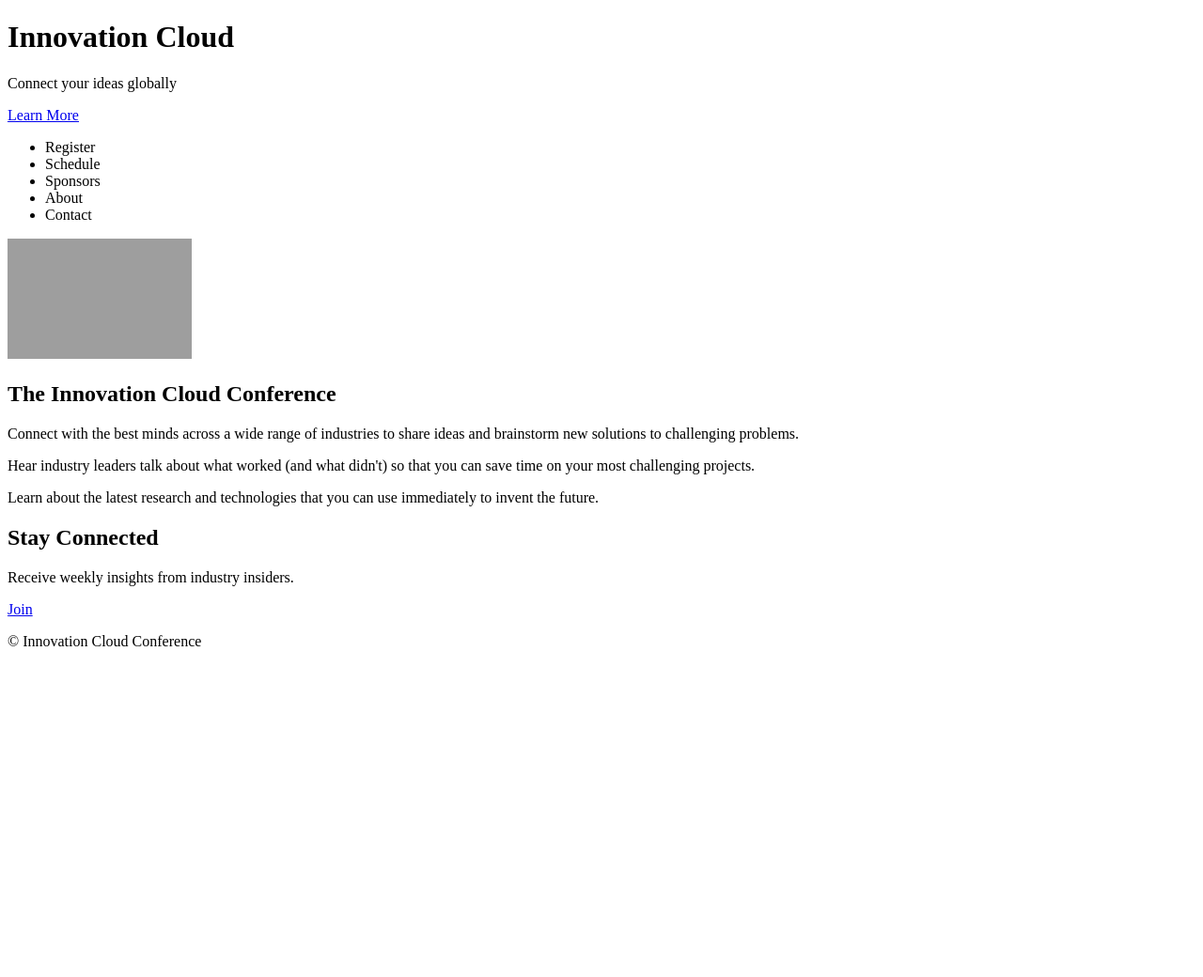
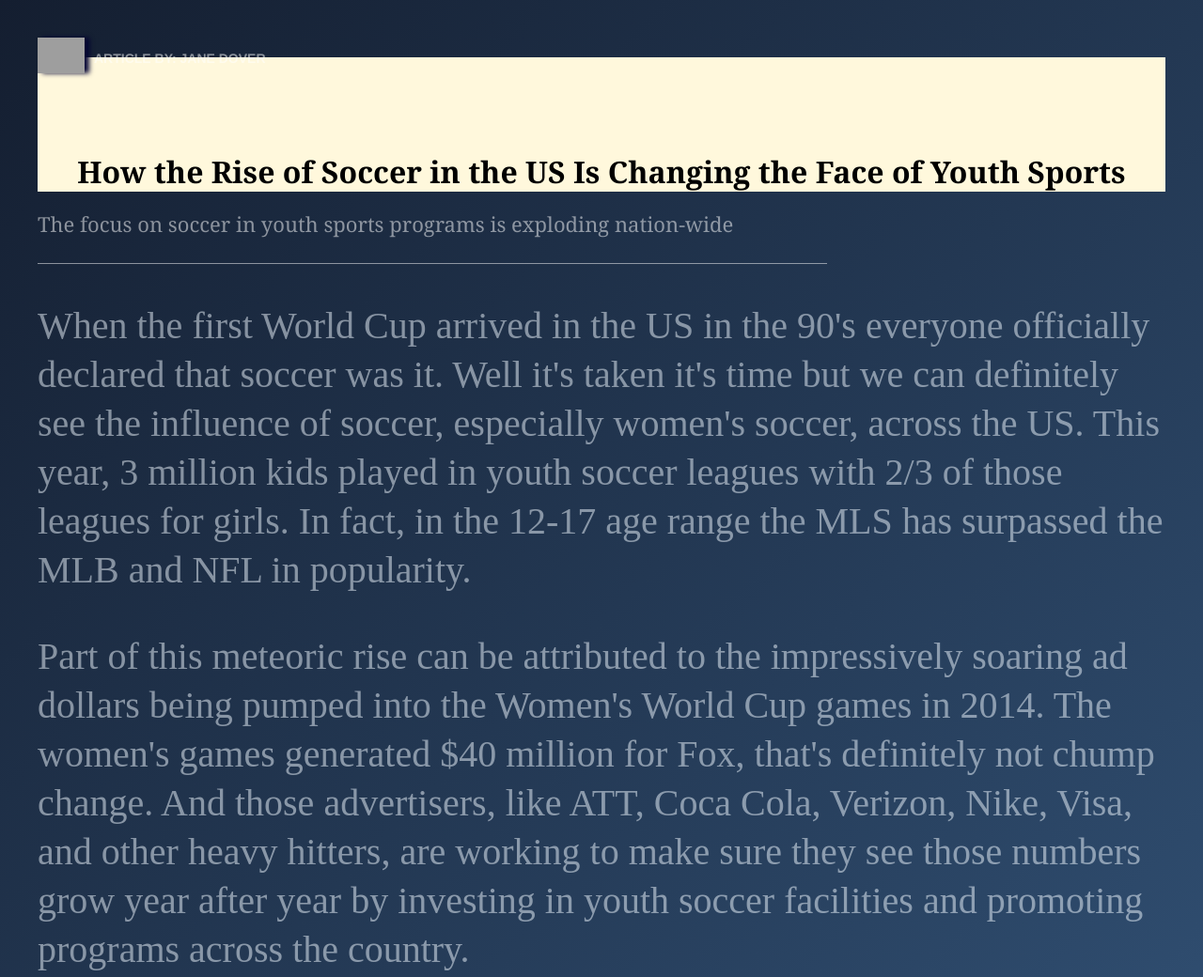
Before and after one commit to Hiko5348/WEB, a plain HTML site: page web2.html in a window 1280 px wide. Shown: the top 1040 px of the page at 94% size. Before the commit the page ends 800 px from the top, so only its background shows below. Drawn offline with Linux system fonts and the light colour scheme; grey boxes are pictures that could not be loaded.

Commit message:
Add files via upload
efsfsaff

```diff
--- a/main2.css
+++ b/main2.css
@@ -10,10 +10,13 @@ body {
   }
 
   h1 {
-	color: #FFF;
+	color: black;
+	background-color: cornsilk;
 	font-size: 2em;
 	padding-top: 100px;
 	width: 100%;
+	font-family: Georgia, 'Times New Roman', Times, serif;
+	text-align: center;
   }
 
   h2 {
@@ -25,6 +28,7 @@ body {
 	padding-bottom: 30px;
 	text-align: left;
 	width: 70%;
+	font-family: Georgia, 'Times New Roman', Times, serif;
   }
 
   p {
@@ -32,6 +36,9 @@ body {
 	line-height: 1.3em;
 	text-align: left;
 	width: 100%;
+	font-size: 40px;
+	font-weight:  lighter;
+	opacity: 0.5;
   }
 
   .byline {
@@ -61,6 +68,7 @@ body {
   }
 
   .image {
+	background-image:url("les_5_2.jpg");
 	background-size: cover;
 	background-position: center;
 	height: 300px;
--- a/web2.html
+++ b/web2.html
@@ -1,52 +1,31 @@
 <!DOCTYPE html>
 <html>
+
 <head>
-<link href='https://fonts.googleapis.com/css?family=Roboto:400,30.. rel='stylesheet' type='text/css'>
-<link href="les_5_1.css" type="text/css" rel="stylesheet">
+<title>The Rise of Soccer in The US</title>
+
+<link href="main2.css" type="text/css" rel="stylesheet">
 </head>
+
 <body>
-<div class="header">
-<div class="container">
-<h1>Innovation Cloud</h1>
-<p>Connect your ideas globally</p>
-<a class="btn" href="#">Learn More</a>
-</div>
+
+<div class="content">
+<img src="https://s3.amazonaws.com/codecademy-content/courses/web-101/unit-4/htmlcss1-img_writer-avatar.jpg" class="writer-img">
+<h3 class="byline">Article By: Jane Dover</h3>
+<h1>How the Rise of Soccer in the US Is Changing the Face of Youth Sports</h1>
+<h2>The focus on soccer in youth sports programs is exploding nation-wide</h2>
+<p>When the first World Cup arrived in the US in the 90's everyone officially declared that soccer was it. Well it's taken it's time but we can definitely see the influence of soccer, especially women's soccer, across the US. This year, 3 million kids
+played in youth soccer leagues with 2/3 of those leagues for girls. In fact, in the 12-17 age range the MLS has surpassed the MLB and NFL in popularity.</p>
+<p>Part of this meteoric rise can be attributed to the impressively soaring ad dollars being pumped into the Women's World Cup games in 2014. The women's games generated $40 million for Fox, that's definitely not chump change. And those advertisers,
+like ATT, Coca Cola, Verizon, Nike, Visa, and other heavy hitters, are working to make sure they see those numbers grow year after year by investing in youth soccer facilities and promoting programs across the country. </p>
+<p>Now that big business is involved you can be assured you'll see a continued rise in popularity in soccer across the country for years to come. </p>
 </div>
 
-<div class="nav">
-<div class="container">
-<ul>
-<li>Register</li>
-<li>Schedule</li>
-<li>Sponsors</li>
-<li>About</li>
-<li>Contact</li>
-</ul>
-</div>
+<div class="image">
+<p class="caption">The local semi- pro soccer team in Seattle, WA plays an international friendly</p>
 </div>
 
-<div class="main">
-<div class="container">
-<img src="https://s3.amazonaws.com/codecademy-content/projects/innovation-cloud/cloud.svg" height="128" width="196">
-<h2>The Innovation Cloud Conference</h2>
-<p>Connect with the best minds across a wide range of industries to share ideas and brainstorm new solutions to challenging problems.</p>
-<p>Hear industry leaders talk about what worked (and what didn't) so that you can save time on your most challenging projects.</p>
-<p>Learn about the latest research and technologies that you can use immediately to invent the future.</p>
-</div>
-</div>
 
-<div class="jumbotron">
-<div class="container">
-<h2>Stay Connected</h2>
-<p>Receive weekly insights from industry insiders.</p>
-<a class="btn" href="#">Join</a>
-</div>
-</div>
+</body>
 
-<div class="footer">
-<div class="container">
-<p>&copy; Innovation Cloud Conference</p>
-</div>
-</div>
-</body>
 </html>
```
Also changed, not shown: les_5_2.jpg (added).
